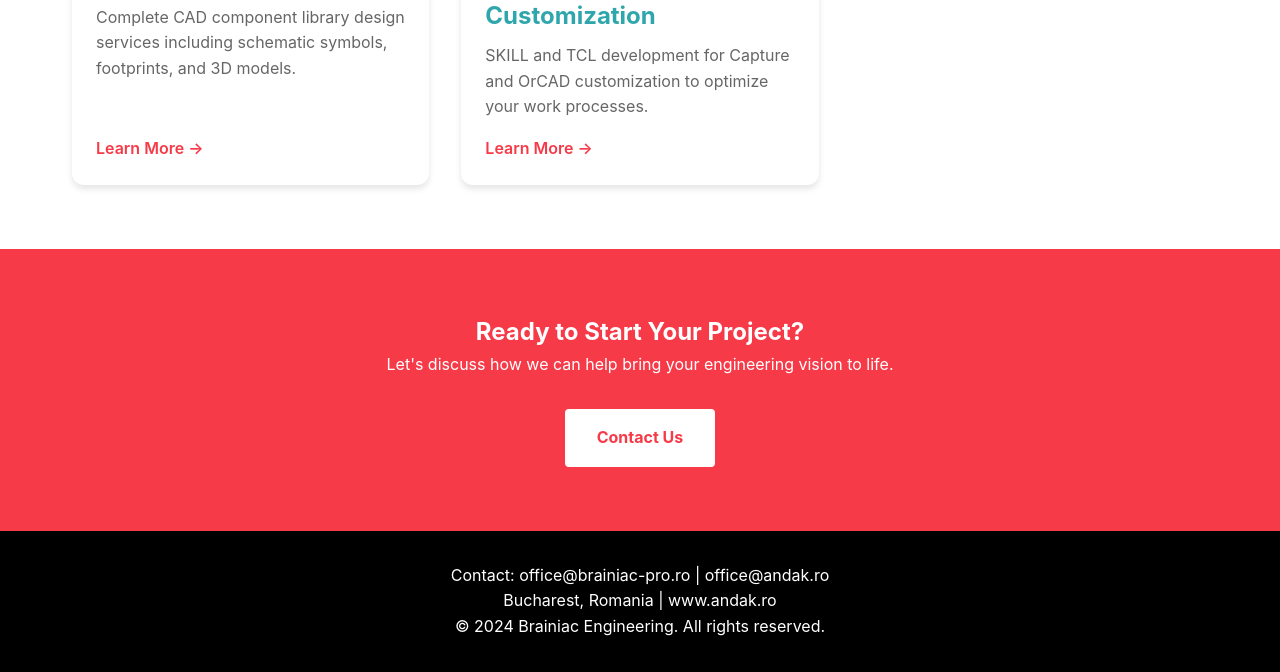
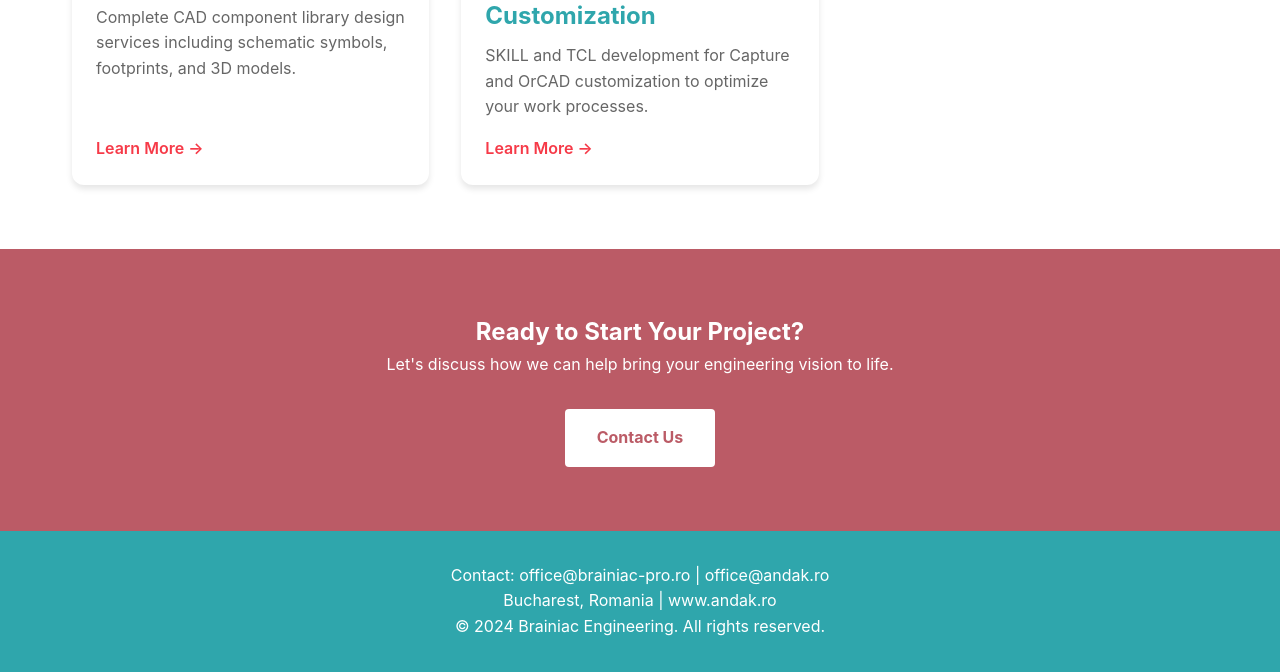
Before and after one commit to riadumitrescu/brainiac, a plain HTML site: page index.html in a window 1280 px wide. Shown: the part 1780-2452 px from the top of the page. Drawn offline with Linux system fonts and the light colour scheme.

Commit message:
“message”

```diff
--- a/index.html
+++ b/index.html
@@ -164,7 +164,7 @@
         }
 
         .cta-section {
-            background-color: var(--secondary);
+            background-color: #BB5B66;
             color: var(--white);
             padding: 4rem 2rem;
             text-align: center;
@@ -173,7 +173,7 @@
         .cta-button {
             display: inline-block;
             background-color: var(--white);
-            color: var(--secondary);
+            color: #BB5B66;
             padding: 1rem 2rem;
             border-radius: 4px;
             text-decoration: none;
@@ -187,7 +187,7 @@
         }
 
         .footer {
-            background-color: var(--black);
+            background-color: var(--primary);
             color: var(--white);
             padding: 2rem;
             text-align: center;
```
Also changed, not shown: services/hardware-design.html (+3 -3 lines), services/mechanical-design.html (+3 -3 lines), services/reverse-engineering.html (+3 -3 lines).
